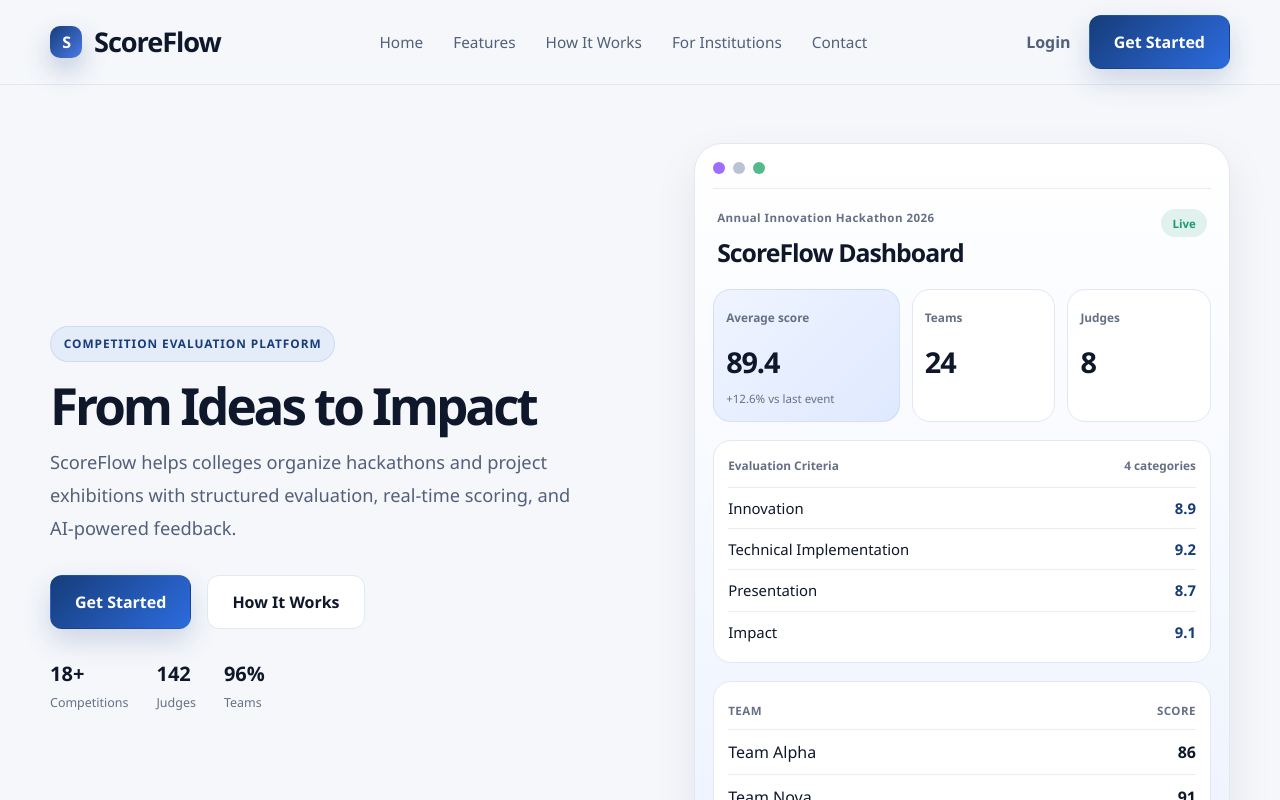
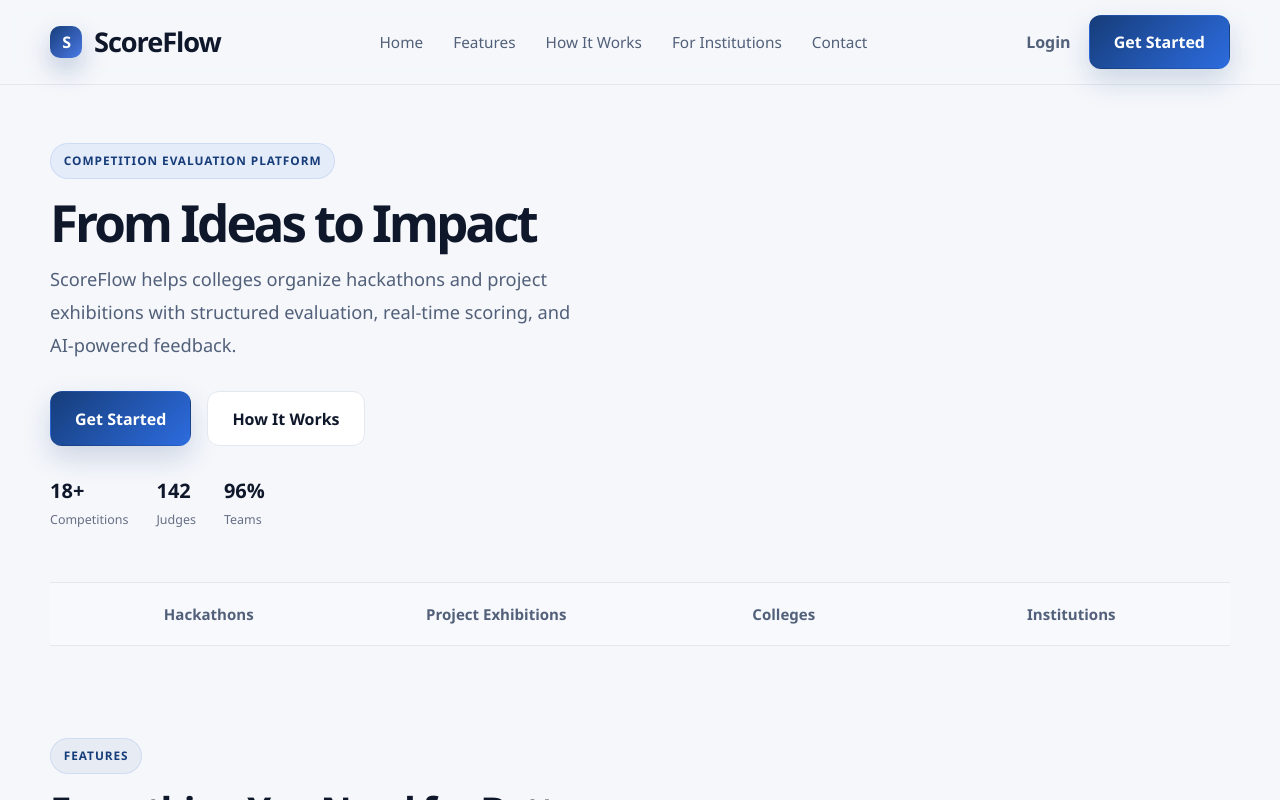
Before and after one commit to satyammishra8-1/Scoreflow, a React (Vite) app in the folder client/: page / in a window 1280 px wide. Shown: the top 800 px of the page. Built offline with nearby package versions, Linux system fonts and the light colour scheme.

Commit message:
feat: link get started button to organizer dashboard

```diff
--- a/client/src/components/Hero.jsx
+++ b/client/src/components/Hero.jsx
@@ -1,3 +1,5 @@
+import { useNavigate } from 'react-router-dom';
+
 const metrics = [
   { label: 'Competitions', value: '18+' },
   { label: 'Judges', value: '142' },
@@ -5,6 +7,8 @@ const metrics = [
 ];
 
 export default function Hero() {
+  const navigate = useNavigate();
+
   return (
     <section className="hero-section">
       <div className="container hero-grid">
@@ -17,9 +21,13 @@ export default function Hero() {
           </p>
 
           <div className="hero-actions">
-            <a href="#cta" className="button button-primary">
+            {/* Updated path to match App.jsx */}
+            <button
+              onClick={() => navigate('/organizer/dashboard')}
+              className="button button-primary"
+            >
               Get Started
-            </a>
+            </button>
             <a href="#how-it-works" className="button button-secondary">
               How It Works
             </a>
@@ -35,86 +43,7 @@ export default function Hero() {
           </div>
         </div>
 
-        <div className="hero-visual" aria-label="ScoreFlow product preview">
-          <div className="visual-panel">
-            <div className="panel-top">
-              <span className="panel-dot dot-purple" />
-              <span className="panel-dot dot-silver" />
-              <span className="panel-dot dot-green" />
-            </div>
-
-            <div className="panel-header-row">
-              <div>
-                <p className="panel-label">Annual Innovation Hackathon 2026</p>
-                <h3>ScoreFlow Dashboard</h3>
-              </div>
-              <span className="status-pill">Live</span>
-            </div>
-
-            <div className="dashboard-grid">
-              <div className="stat-box accent-box">
-                <span>Average score</span>
-                <strong>89.4</strong>
-                <small>+12.6% vs last event</small>
-              </div>
-
-              <div className="stat-box">
-                <span>Teams</span>
-                <strong>24</strong>
-              </div>
-
-              <div className="stat-box">
-                <span>Judges</span>
-                <strong>8</strong>
-              </div>
-            </div>
-
-            <div className="criteria-box">
-              <div className="criteria-header">
-                <span>Evaluation Criteria</span>
-                <span>4 categories</span>
-              </div>
-
-              <ul>
-                <li>
-                  <span>Innovation</span>
-                  <em>8.9</em>
-                </li>
-                <li>
-                  <span>Technical Implementation</span>
-                  <em>9.2</em>
-                </li>
-                <li>
-                  <span>Presentation</span>
-                  <em>8.7</em>
-                </li>
-                <li>
-                  <span>Impact</span>
-                  <em>9.1</em>
-                </li>
-              </ul>
-            </div>
-
-            <div className="team-score-list">
-              <div className="list-row title-row">
-                <span>Team</span>
-                <span>Score</span>
-              </div>
-              <div className="list-row">
-                <span>Team Alpha</span>
-                <strong>86</strong>
-              </div>
-              <div className="list-row">
-                <span>Team Nova</span>
-                <strong>91</strong>
-              </div>
-              <div className="list-row">
-                <span>Team Vision</span>
-                <strong>84</strong>
-              </div>
-            </div>
-          </div>
-        </div>
+        {/* ... rest of your hero visual component ... */}
       </div>
     </section>
   );
--- a/client/src/pages/Home.jsx
+++ b/client/src/pages/Home.jsx
@@ -2,6 +2,7 @@ import Navbar from '../components/Navbar';
 import Hero from '../components/Hero';
 import Features from '../components/Features';
 import HowItWorks from '../components/HowItWorks';
+import CTA from '../components/CTA'; // 1. Import the CTA component
 
 export default function Home() {
   return (
@@ -19,6 +20,7 @@ export default function Home() {
         </section>
         <Features />
         <HowItWorks />
+        <CTA /> {/* 2. Render the CTA component here so the button has a target */}
       </main>
     </>
   );
```
